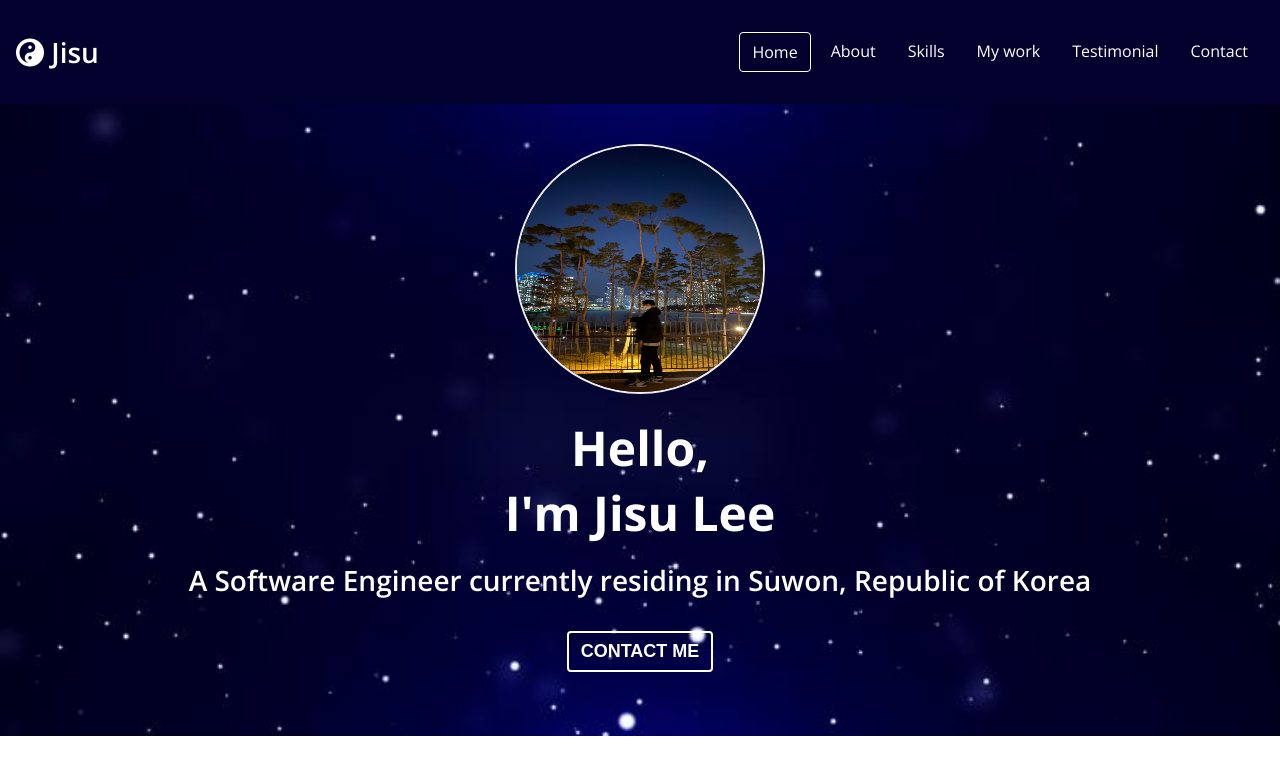
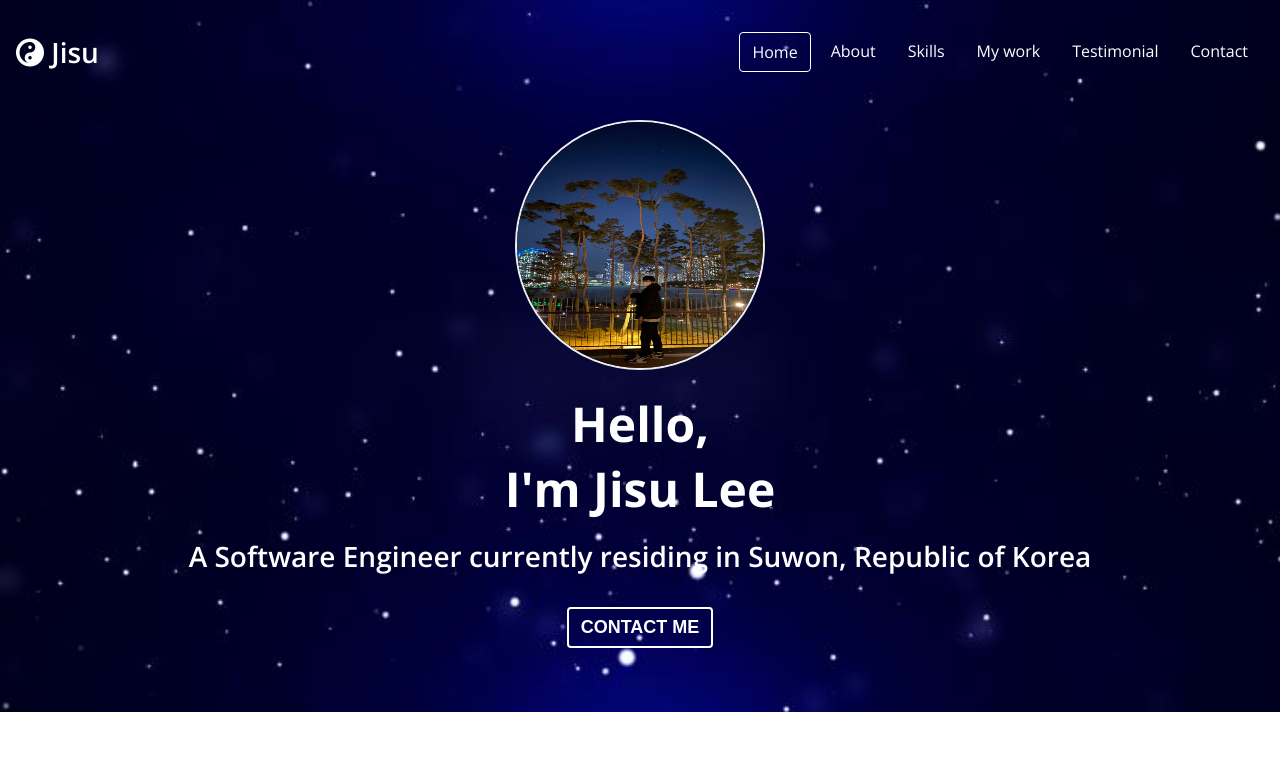
Before and after one commit to itis821/Portfolio, a plain HTML site: page index.html in a window 1280 px wide. Shown: the top 775 px of the page. Drawn offline with nearby package versions, Linux system fonts and the light colour scheme.

Commit message:
JS : navbar

```diff
--- a/main.js
+++ b/main.js
@@ -0,0 +1,12 @@
+'use strict';
+
+const navbar = document.querySelector('#navbar');
+const navbarHeight = navbar.getBoundingClientRect().height;
+document.addEventListener('scroll', () => {
+    console.log(window.scrollY);
+    if(window.scrollY > navbarHeight) {
+        navbar.classList.add('navbar--dark');
+    } else {
+        navbar.classList.remove('navbar--dark');
+    }
+});
--- a/style.css
+++ b/style.css
@@ -97,12 +97,20 @@ button {
 
 /* Navbar */
 #navbar {
+  position: fixed;
+  width: 100%;
   display: flex;
   justify-content: space-between;
-  background-color: var(--color-dark-navy);
+  background-color: transparent;
   align-items: center;
   color: var(--color-white);
   padding: 16px;
+  transition: all var(--animation-duration) ease-in-out;
+}
+
+#navbar.navbar--dark {
+  background-color: var(--color-dark-navy);
+  padding: 8px;
 }
 
 .navbar__menu {
@@ -141,6 +149,7 @@ button {
 #home {
   background: url(imgs/home-background.jpeg) center/cover no-repeat;
   padding: 40px;
+  padding-top: 120px;
   text-align: center;
 }
 
```
